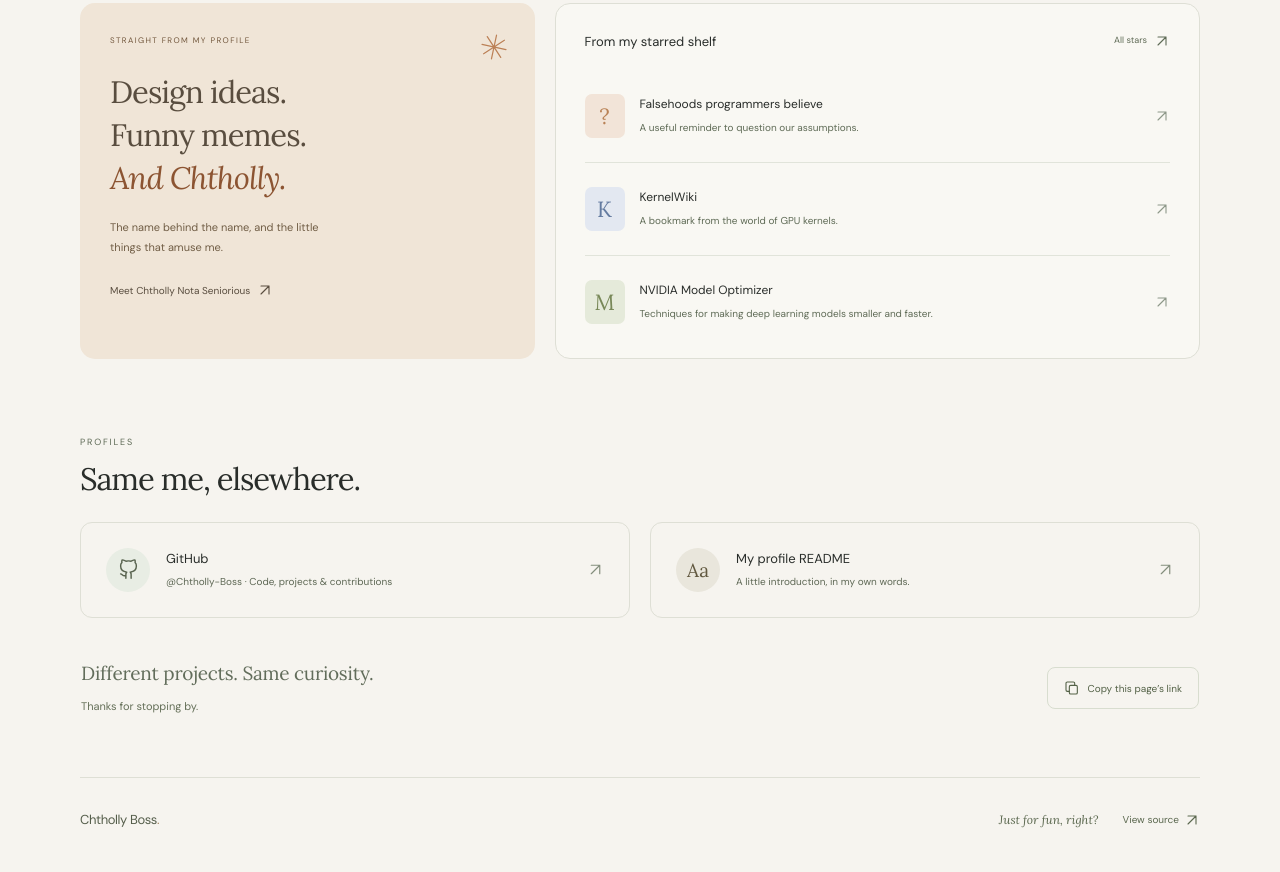
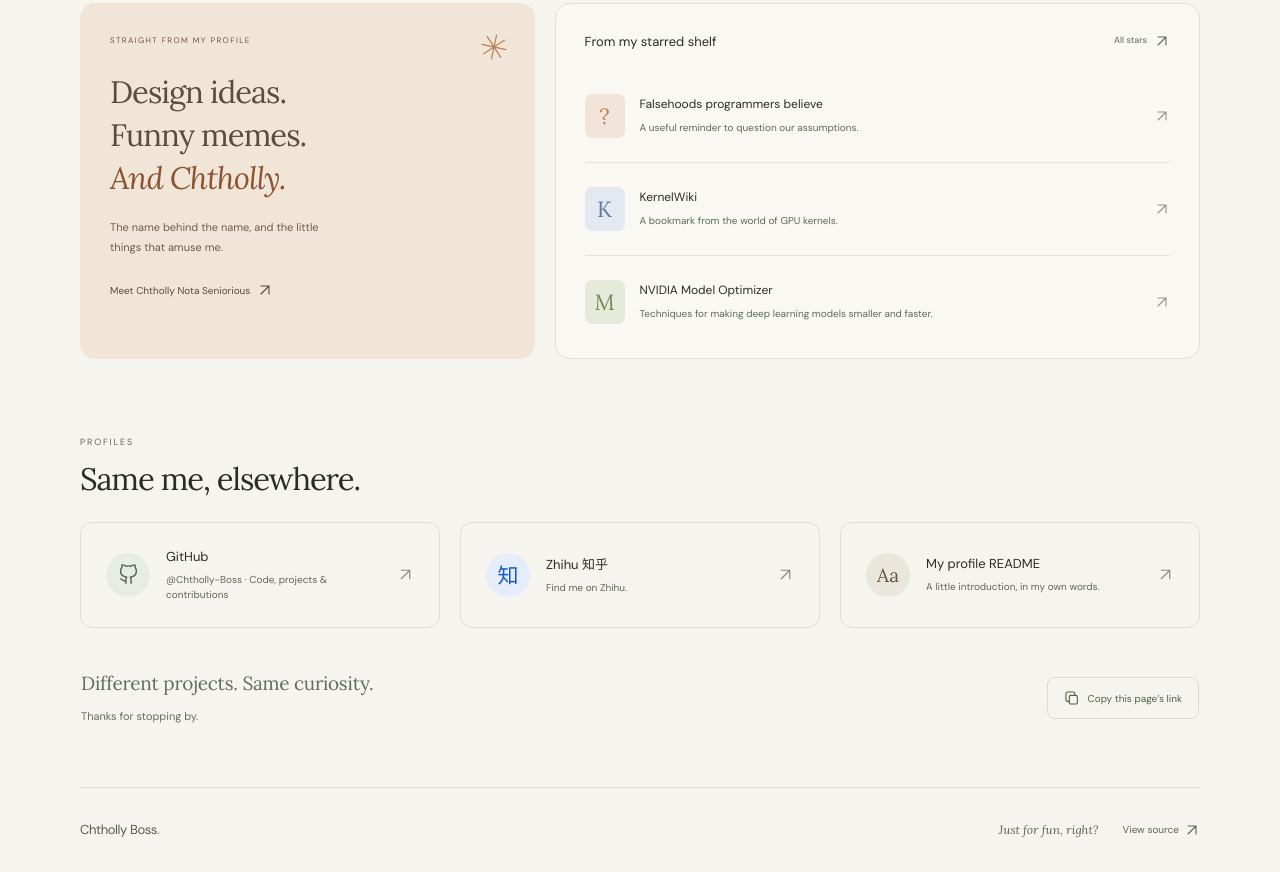
Before and after one commit to Chtholly-Boss/Chtholly-Boss.github.io, a website built with Vite: page index.html in a window 1280 px wide. Shown: the part 1628-2500 px from the top of the page. Built offline with nearby package versions, Linux system fonts and the light colour scheme; no server answers.

Commit message:
Add Zhihu to the homepage profiles

```diff
--- a/index.html
+++ b/index.html
@@ -106,7 +106,11 @@
 
       <section class="content-section profiles-section" id="profiles" aria-labelledby="profiles-title">
         <div class="section-heading"><div><p class="eyebrow">Profiles</p><h2 id="profiles-title">Same me, elsewhere.</h2></div></div>
-        <div class="profile-links"><a class="profile-link" href="https://github.com/Chtholly-Boss"><span class="profile-link-icon"><svg class="icon" aria-hidden="true"><use href="#github"></use></svg></span><div><h3>GitHub</h3><p>@Chtholly-Boss <span>· Code, projects &amp; contributions</span></p></div><svg class="icon" aria-hidden="true"><use href="#arrow-up-right"></use></svg></a><a class="profile-link" href="https://github.com/Chtholly-Boss/Chtholly-Boss#readme"><span class="profile-link-icon readme-icon" aria-hidden="true">Aa</span><div><h3>My profile README</h3><p>A little introduction, in my own words.</p></div><svg class="icon" aria-hidden="true"><use href="#arrow-up-right"></use></svg></a></div>
+        <div class="profile-links">
+          <a class="profile-link" href="https://github.com/Chtholly-Boss"><span class="profile-link-icon"><svg class="icon" aria-hidden="true"><use href="#github"></use></svg></span><div><h3>GitHub</h3><p>@Chtholly-Boss <span>· Code, projects &amp; contributions</span></p></div><svg class="icon" aria-hidden="true"><use href="#arrow-up-right"></use></svg></a>
+          <a class="profile-link" href="https://www.zhihu.com/people/78-33-14-4-67"><span class="profile-link-icon zhihu-icon" aria-hidden="true">知</span><div><h3>Zhihu <span lang="zh-CN">知乎</span></h3><p>Find me on Zhihu.</p></div><svg class="icon" aria-hidden="true"><use href="#arrow-up-right"></use></svg></a>
+          <a class="profile-link" href="https://github.com/Chtholly-Boss/Chtholly-Boss#readme"><span class="profile-link-icon readme-icon" aria-hidden="true">Aa</span><div><h3>My profile README</h3><p>A little introduction, in my own words.</p></div><svg class="icon" aria-hidden="true"><use href="#arrow-up-right"></use></svg></a>
+        </div>
         <div class="say-hello"><p>Different projects. Same curiosity.<br><span>Thanks for stopping by.</span></p><button class="copy-link" type="button" id="copy-link" hidden><svg class="icon small" aria-hidden="true"><use href="#copy"></use></svg><span>Copy this page’s link</span></button><span class="sr-only" id="copy-status" role="status"></span></div>
       </section>
     </main>
--- a/src/style.css
+++ b/src/style.css
@@ -152,7 +152,7 @@ svg { fill: none; stroke: currentColor; stroke-width: 1.65; stroke-linecap: roun
 .shelf-icon.green { background: #e5eada; color: #788858; }
 
 .profiles-section { padding-bottom: 58px; }
-.profile-links { display: grid; grid-template-columns: 1fr 1fr; gap: 20px; }
+.profile-links { display: grid; grid-template-columns: repeat(3, minmax(0, 1fr)); gap: 20px; }
 .profile-link { display: flex; align-items: center; gap: 16px; border: 1px solid var(--line); border-radius: 12px; padding: 25px; transition: border-color .2s; }
 .profile-link:hover { border-color: #9aa994; }
 .profile-link-icon { width: 44px; height: 44px; flex: 0 0 auto; display: grid; place-items: center; border-radius: 50%; background: #e8ede4; color: #58634f; }
@@ -161,6 +161,7 @@ svg { fill: none; stroke: currentColor; stroke-width: 1.65; stroke-linecap: roun
 .profile-link p { font-size: 10px; line-height: 1.5; color: #5e6855; }
 .profile-link > .icon { width: 17px; height: 17px; margin-left: auto; color: #848e7d; }
 .readme-icon { font-family: var(--serif); font-size: 19px; background: #e9e6dc; color: #61583f; }
+.zhihu-icon { font-size: 21px; font-weight: 600; background: #e5edfb; color: #175ac0; }
 .say-hello { display: flex; justify-content: space-between; align-items: center; gap: 25px; padding: 40px 1px 0; }
 .say-hello p { font-family: var(--serif); font-size: 19px; line-height: 1.6; color: #626d5b; letter-spacing: -.25px; }
 .say-hello p > span { font-family: 'DM Sans', sans-serif; color: #657059; font-size: 11px; letter-spacing: 0; }
```
Also changed, not shown: README.md.
